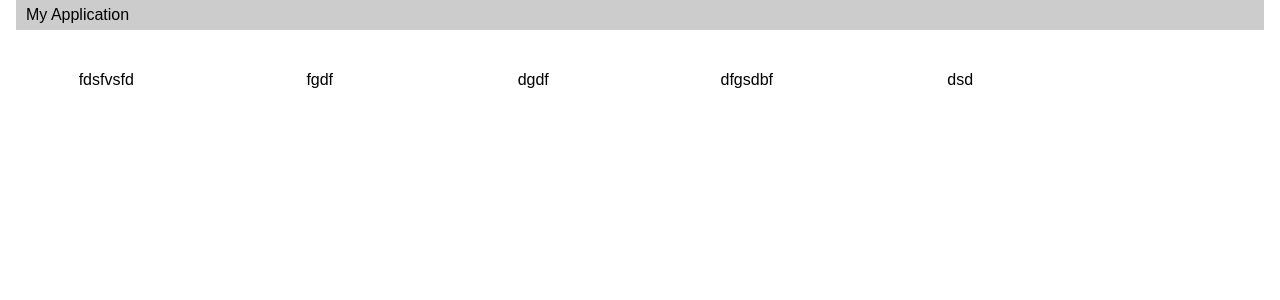
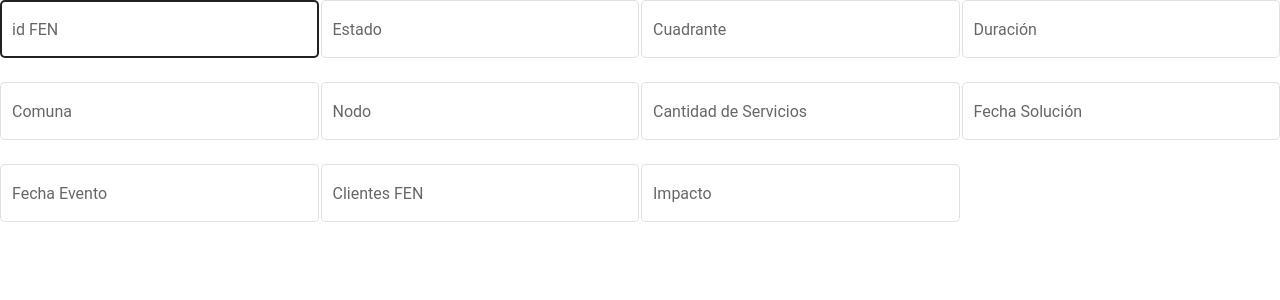
Before and after one commit to chetan20/angular-ivy-8wmjud, an Angular app: page / in a window 1280 px wide. Shown: the top 300 px of the page. Built offline with nearby package versions, Linux system fonts and the light colour scheme.

Commit message:
5 files modified

```diff
--- a/src/app/app.component.css
+++ b/src/app/app.component.css
@@ -1,3 +1,3 @@
-p {
-  font-family: Lato;
+mat-form-field {
+  width: 100%
 }
--- a/src/app/app.component.html
+++ b/src/app/app.component.html
@@ -1,28 +1,68 @@
-<div class="mdl-layout__content">
-  <mat-toolbar>
-    <span class="heading_div">My Application</span>
-  </mat-toolbar>
-
-  <mat-grid-list cols="6" rowHeight="100px">
-    <mat-grid-tile
-    >
-      fdsfvsfd
+<mat-grid-list cols="4" gutterSize="2px" rowHeight="80px">
+<mat-grid-tile>
+  <mat-form-field appearance="outline">
+    <mat-label>id FEN</mat-label>
+    <input matInput type="text" >
+          </mat-form-field>
 </mat-grid-tile>
-    <mat-grid-tile
-    >
-      fgdf
+<mat-grid-tile>
+  <mat-form-field appearance="outline">
+    <mat-label>Estado</mat-label>
+    <input matInput >
+          </mat-form-field>
 </mat-grid-tile>
-    <mat-grid-tile
-    >
-      dgdf
+<mat-grid-tile>
+  <mat-form-field appearance="outline" matTooltipPosition="after">
+    <mat-label>Cuadrante</mat-label>
+    <input matInput >
+          </mat-form-field>
 </mat-grid-tile>
-    <mat-grid-tile
-    >
-      dfgsdbf
+<mat-grid-tile>
+  <mat-form-field appearance="outline">
+    <mat-label>Duración</mat-label>
+    <input matInput >
+          </mat-form-field>
 </mat-grid-tile>
-    <mat-grid-tile
-    >
-      dsd
+<mat-grid-tile>
+  <mat-form-field appearance="outline">
+    <mat-label>Comuna</mat-label>
+    <input matInput >
+          </mat-form-field>
+</mat-grid-tile>
+<mat-grid-tile>
+  <mat-form-field appearance="outline" matTooltipPosition="after" >
+    <mat-label>Nodo</mat-label>
+    <input matInput >
+          </mat-form-field>
+</mat-grid-tile>
+<mat-grid-tile>
+  <mat-form-field appearance="outline">
+    <mat-label>Cantidad de Servicios</mat-label>
+    <input matInput >
+          </mat-form-field>
+</mat-grid-tile>
+<mat-grid-tile>
+  <mat-form-field appearance="outline">
+    <mat-label>Fecha Solución</mat-label>
+    <input matInput >
+          </mat-form-field>
+</mat-grid-tile>
+<mat-grid-tile>
+  <mat-form-field appearance="outline">
+    <mat-label>Fecha Evento</mat-label>
+    <input matInput >
+          </mat-form-field>
+</mat-grid-tile>
+<mat-grid-tile>
+  <mat-form-field appearance="outline">
+    <mat-label>Clientes FEN</mat-label>
+    <input matInput >
+          </mat-form-field>
+</mat-grid-tile>
+<mat-grid-tile>
+  <mat-form-field appearance="outline">
+    <mat-label>Impacto</mat-label>
+    <input matInput >
+          </mat-form-field>
 </mat-grid-tile>
 </mat-grid-list>
-</div>
--- a/src/app/app.module.ts
+++ b/src/app/app.module.ts
@@ -1,14 +1,17 @@
 import { NgModule } from '@angular/core';
 import { BrowserModule } from '@angular/platform-browser';
 import { FormsModule, ReactiveFormsModule } from '@angular/forms';
+import {BrowserAnimationsModule} from '@angular/platform-browser/animations';
 
 import { AppComponent } from './app.component';
 import { HelloComponent } from './hello.component';
 import { AppMaterialModule } from './app.material.module';
+import { MAT_FORM_FIELD_DEFAULT_OPTIONS } from '@angular/material/form-field/form-field';
 
 @NgModule({
-  imports: [BrowserModule, FormsModule, ReactiveFormsModule, AppMaterialModule],
+  imports: [BrowserModule, BrowserAnimationsModule,FormsModule, ReactiveFormsModule, AppMaterialModule],
   declarations: [AppComponent, HelloComponent],
+
   bootstrap: [AppComponent],
 })
 export class AppModule {}
--- a/src/styles.css
+++ b/src/styles.css
@@ -1,3 +1,5 @@
+@import '~@angular/material/prebuilt-themes/indigo-pink.css';
+
 body {
   margin: 0px;
   padding: 0px;
```
Also changed, not shown: package.json (+13 -11 lines). Lines whose indentation alone changed are shown as unchanged.
